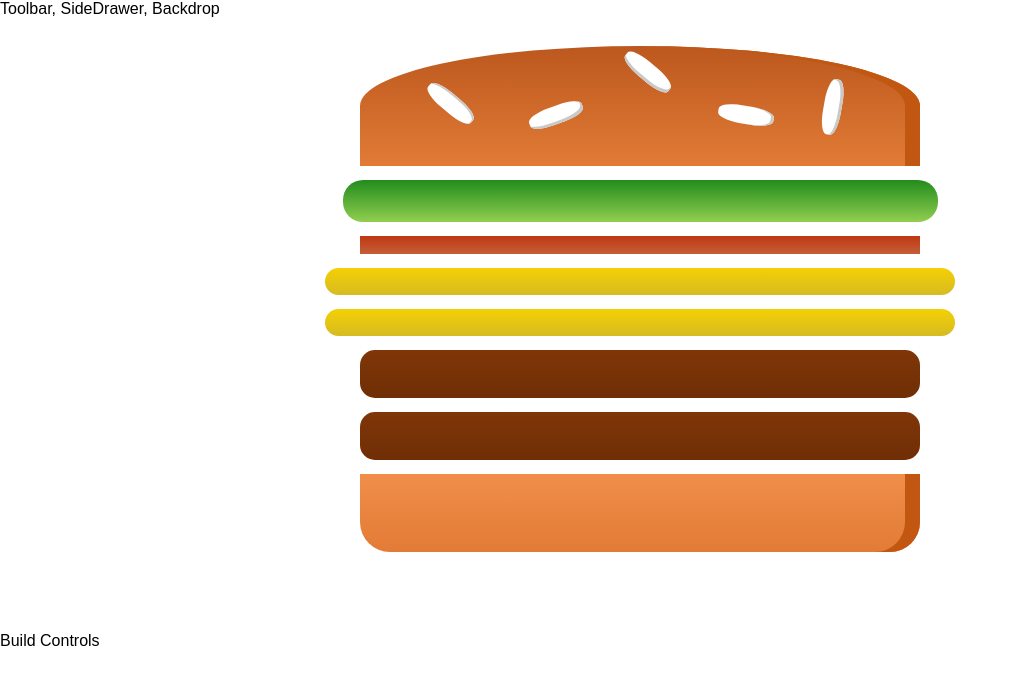
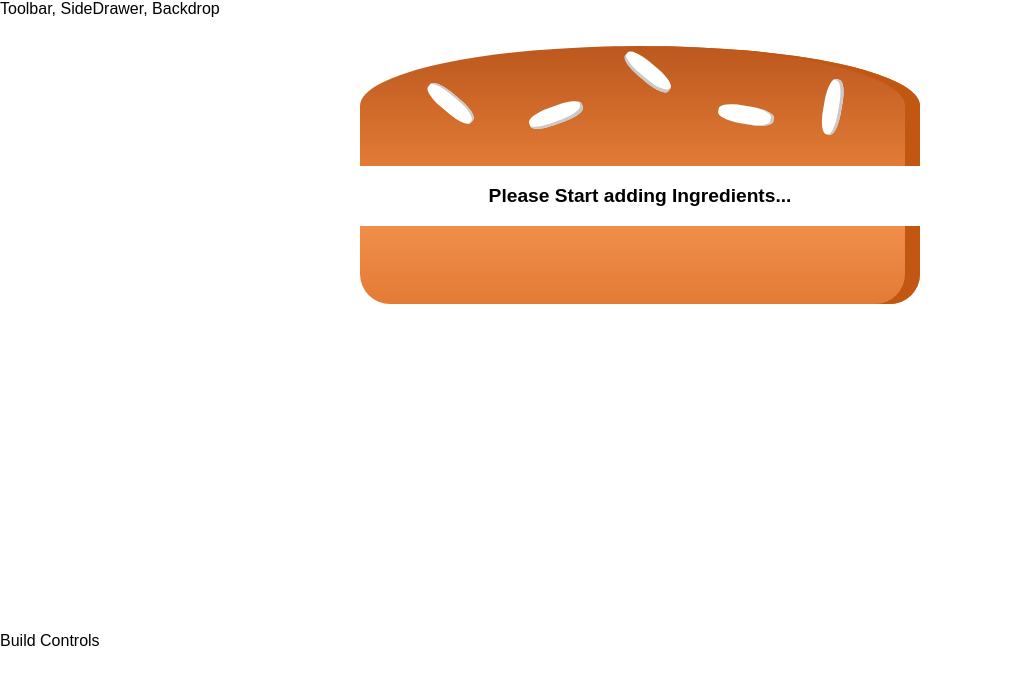
Before and after one commit to paulakash36/burger-builder, a React (Create React App) app: page / in a window 1280 px wide. Shown: the top 684 px of the page, without its empty margins (0-1018 px from the left). Built offline with nearby package versions, Linux system fonts and the light colour scheme.

Commit message:
Calculating the Ingredient Sum Dynamically

```diff
--- a/src/components/Burger/Burger.js
+++ b/src/components/Burger/Burger.js
@@ -2,11 +2,17 @@
 import './Burger.css';
 import BurgerIngredient from './BurgerIngedients/BurgerIngredient';
 const burger = (props) => {
-    const transformedIngredients = Object.keys(props.ingredients).map(igKey => {
+    let transformedIngredients = Object.keys(props.ingredients).map(igKey => {
         return [...Array(props.ingredients[igKey])].map((_,i) => {
             return <BurgerIngredient key={igKey + i} type={igKey} />;
         });
-    });
+    }).reduce((arr, el) => {
+        return arr.concat(el)
+    }, []);
+    if (transformedIngredients.length === 0) {
+        transformedIngredients = <p>Please Start adding Ingredients...</p>;
+    }
+    console.log(transformedIngredients);
     return (
         <div className="Burger">
             <BurgerIngredient type="bread-top" />
--- a/src/containers/BurgerBuilder/BurgerBuilder.js
+++ b/src/containers/BurgerBuilder/BurgerBuilder.js
@@ -5,10 +5,10 @@
 
     state = {
         ingredients: {
-            salad:1,
-            bacon:1,
-            cheese:2,
-            meat:2
+            salad:0,
+            bacon:0,
+            cheese:0,
+            meat:0
         }
     }
 
```
Also changed, not shown: 1 other file (tests, documents, lock files or other folders).
